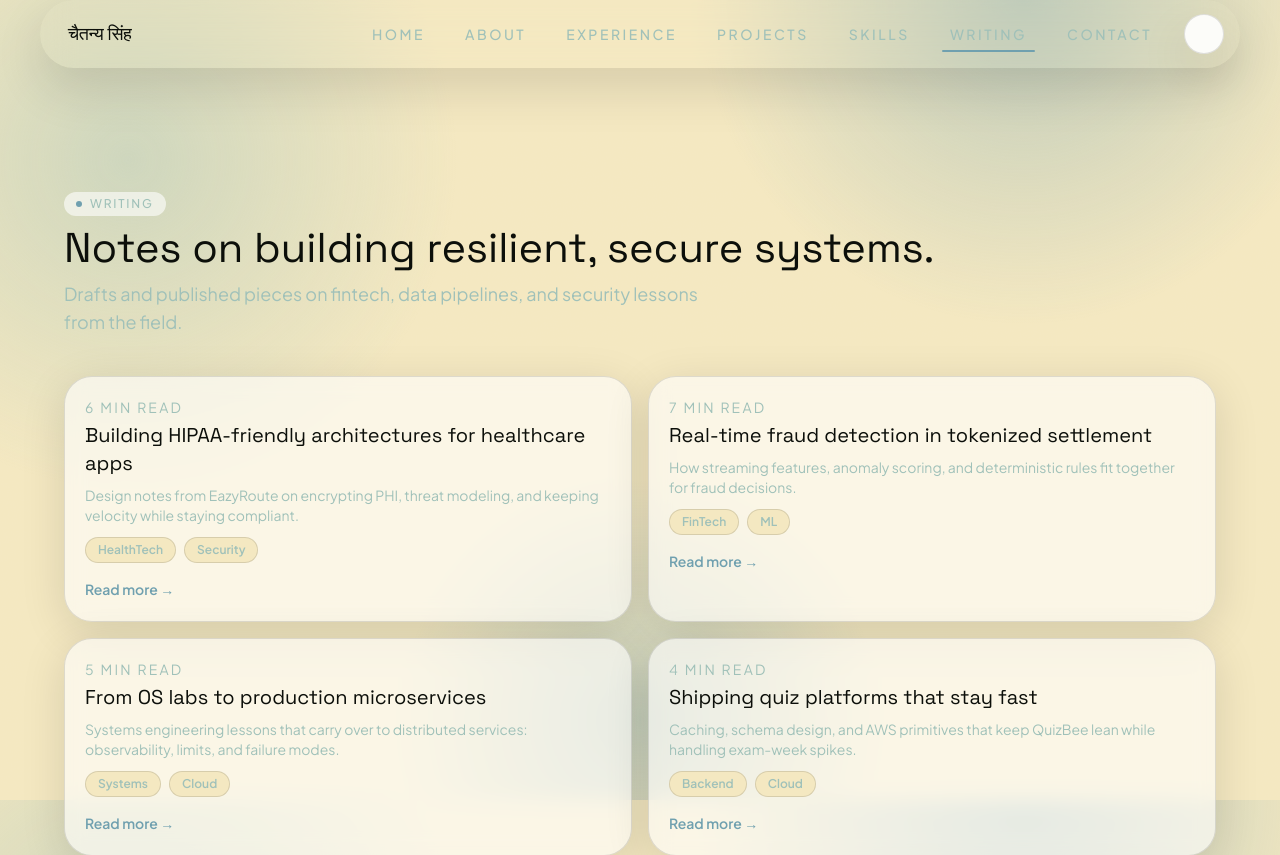
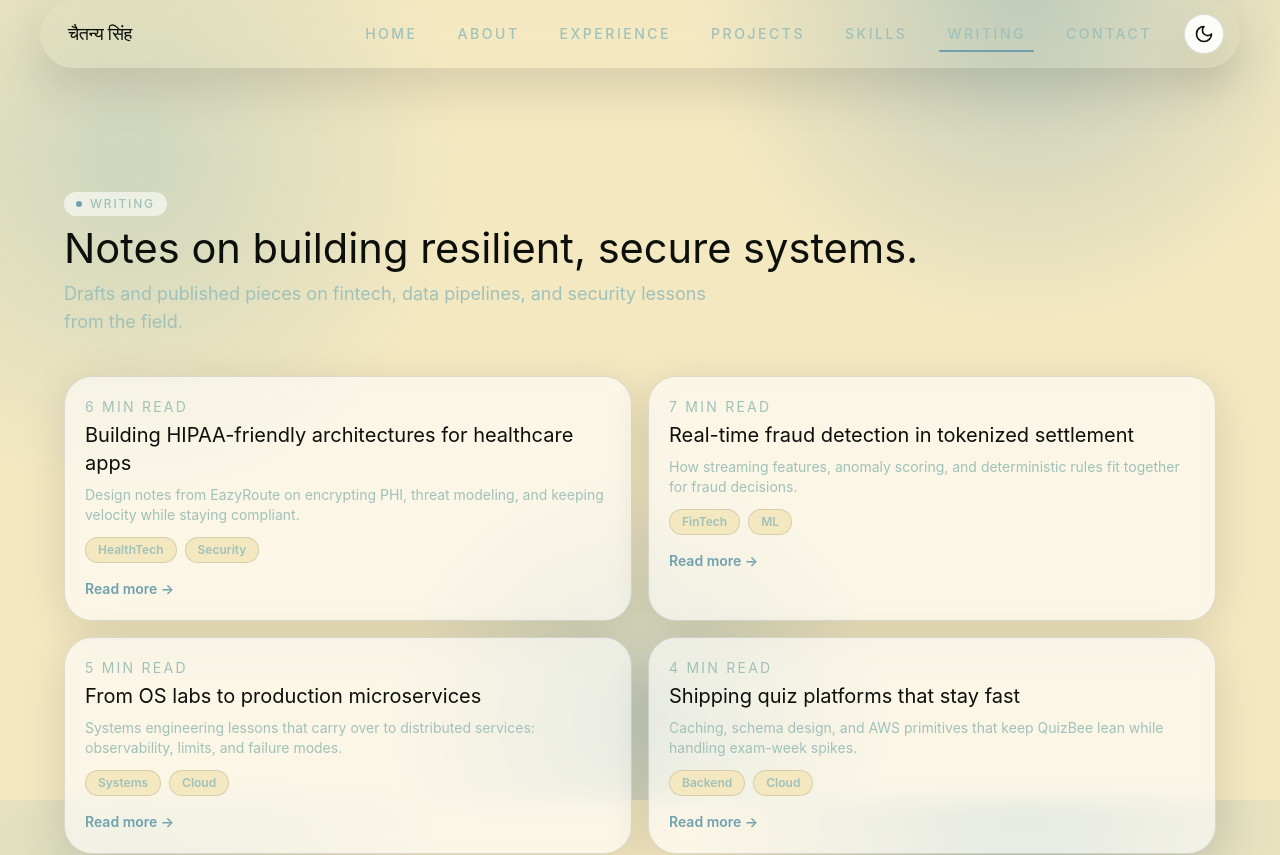
Before and after one commit to CSingh26/portfolio, a Next.js app: page /writing in a window 1280 px wide. Shown: the top 855 px of the page. Built offline with nearby package versions, Linux system fonts and the light colour scheme.

Commit message:
deployment-fix

```diff
--- a/src/app/globals.css
+++ b/src/app/globals.css
@@ -3,6 +3,8 @@
 @tailwind utilities;
 
 :root {
+  --font-sans: "Inter", "Segoe UI", system-ui, -apple-system, sans-serif;
+  --font-display: "Inter", "Segoe UI", system-ui, -apple-system, sans-serif;
   --color-bg: #f4e8c1;
   --color-text: #0c0f0a;
   --color-muted: #a0c1b9;
--- a/src/app/layout.tsx
+++ b/src/app/layout.tsx
@@ -1,21 +1,8 @@
 import type { ReactNode } from "react"
 import type { Metadata } from "next"
-import { Plus_Jakarta_Sans, Space_Grotesk } from "next/font/google"
 import "./globals.css"
 import { ThemeProvider } from "@/components/theme-provider"
 import { Navbar } from "@/components/navbar"
-
-const sans = Plus_Jakarta_Sans({
-  subsets: ["latin"],
-  variable: "--font-sans",
-  weight: ["400", "500", "600", "700"],
-})
-
-const display = Space_Grotesk({
-  subsets: ["latin"],
-  variable: "--font-display",
-  weight: ["400", "500", "600", "700"],
-})
 
 export const metadata: Metadata = {
   title: "Chaitanya Singh | Data, Cloud & FinTech Engineer",
@@ -46,7 +33,7 @@ export default function RootLayout({
 }>) {
   return (
     <html lang="en" suppressHydrationWarning>
-      <body className={`${sans.variable} ${display.variable} antialiased bg-background text-foreground`}>
+      <body className="antialiased bg-background text-foreground">
         <ThemeProvider>
           <div className="noise" aria-hidden />
           <div className="pointer-events-none fixed inset-0 -z-10">
--- a/src/app/writing/[slug]/page.tsx
+++ b/src/app/writing/[slug]/page.tsx
@@ -4,15 +4,16 @@ import { notFound } from "next/navigation"
 import { writing } from "@/data/writing"
 
 type Props = {
-  params: { slug: string }
+  params: Promise<{ slug: string }>
 }
 
-export function generateStaticParams() {
+export async function generateStaticParams() {
   return writing.map((post) => ({ slug: post.slug }))
 }
 
-export function generateMetadata({ params }: Props): Metadata {
-  const post = writing.find((item) => item.slug === params.slug)
+export async function generateMetadata({ params }: Props): Promise<Metadata> {
+  const { slug } = await params
+  const post = writing.find((item) => item.slug === slug)
   if (!post) return { title: "Writing | Chaitanya Singh" }
 
   return {
@@ -21,8 +22,9 @@ export function generateMetadata({ params }: Props): Metadata {
   }
 }
 
-export default function WritingDetail({ params }: Props) {
-  const post = writing.find((item) => item.slug === params.slug)
+export default async function WritingDetail({ params }: Props) {
+  const { slug } = await params
+  const post = writing.find((item) => item.slug === slug)
   if (!post) notFound()
 
   return (
--- a/src/components/theme-provider.tsx
+++ b/src/components/theme-provider.tsx
@@ -55,7 +55,7 @@ export function ThemeProvider({ children }: { children: ReactNode }) {
       setTheme,
       mounted,
     }),
-    [theme],
+    [theme, mounted],
   )
 
   return <ThemeContext.Provider value={value}>{children}</ThemeContext.Provider>
```
